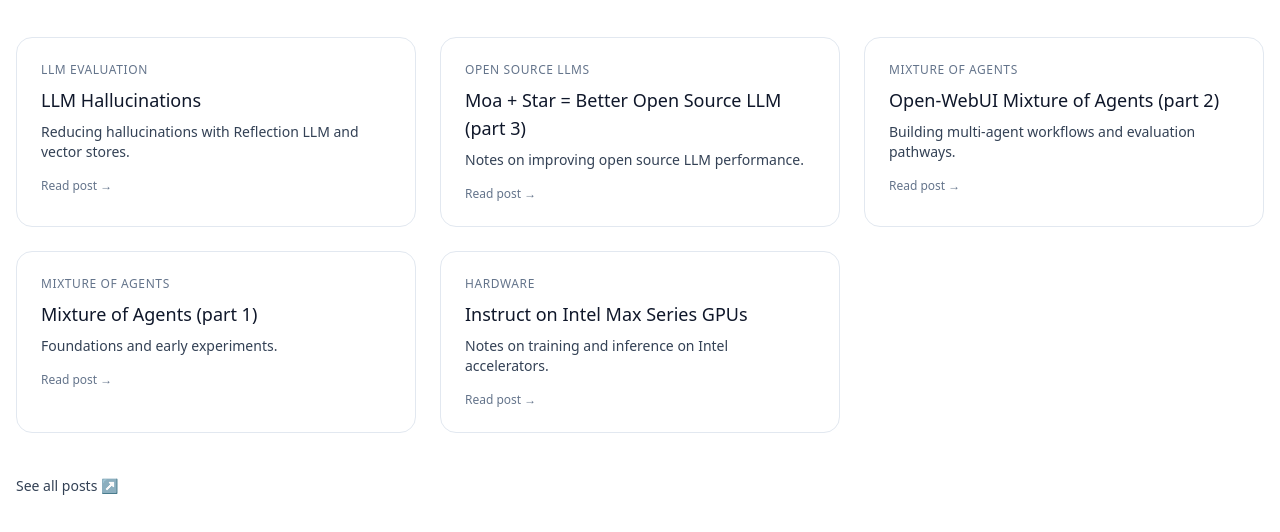
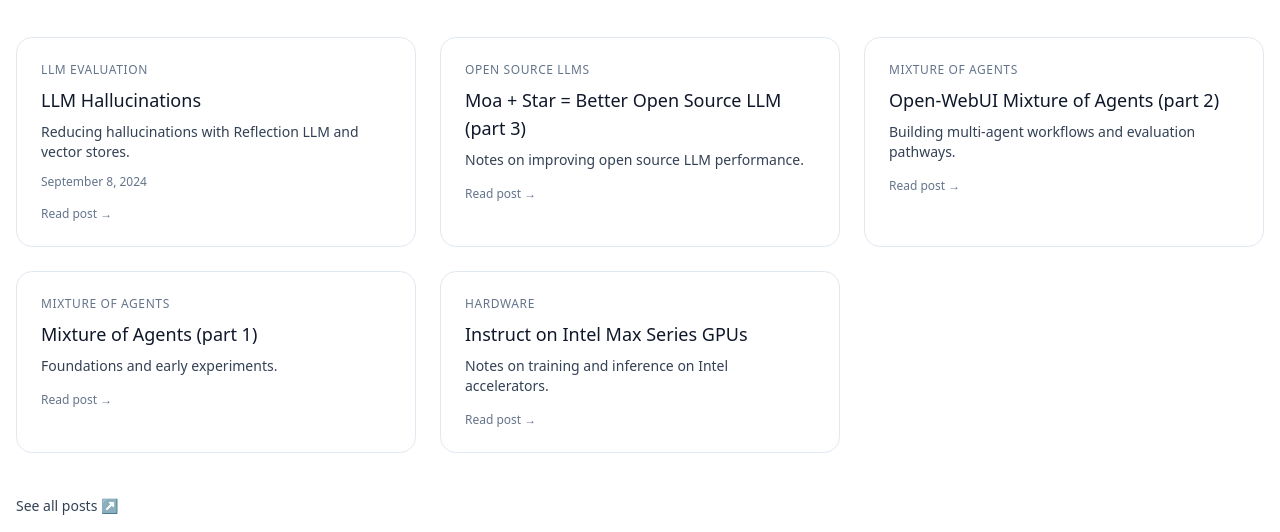
Before and after one commit to raymondbernard/eqlabs, a plain HTML site: page blog/index.html in a window 1280 px wide. Shown: the part 268-800 px from the top of the page. Drawn offline with nearby package versions, Linux system fonts and the light colour scheme.

Commit message:
Refine blog metadata: add date and clean content

```diff
--- a/blog/index.html
+++ b/blog/index.html
@@ -45,6 +45,7 @@
           <div class="text-xs uppercase tracking-wider text-slate-500">LLM evaluation</div>
           <h3 class="mt-2 text-lg font-medium">LLM Hallucinations</h3>
           <p class="mt-2 text-sm text-slate-700">Reducing hallucinations with Reflection LLM and vector stores.</p>
+          <div class="mt-3 text-xs text-slate-500">September 8, 2024</div>
           <div class="mt-4 text-xs text-slate-500">Read post →</div>
         </a>
 
```
